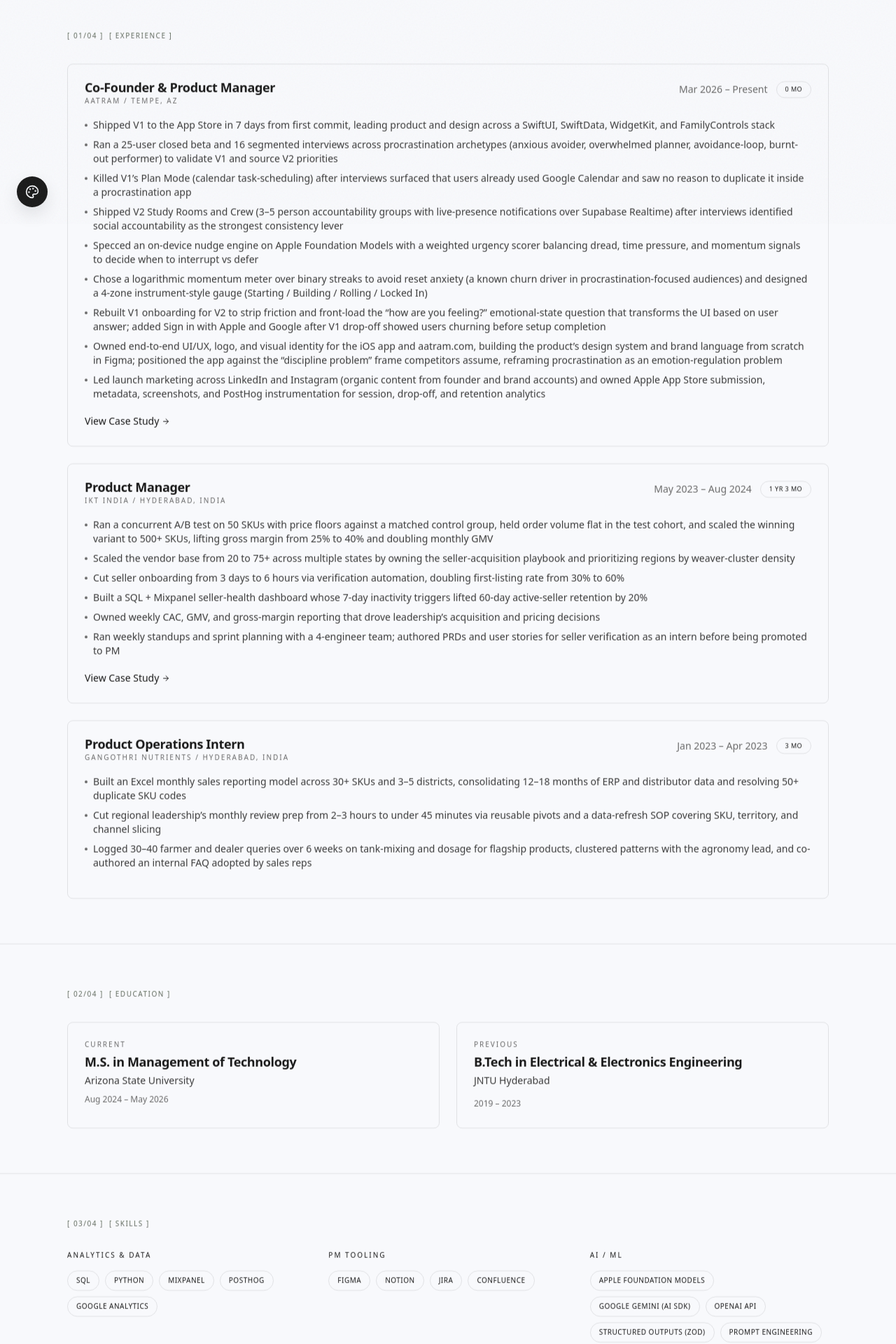
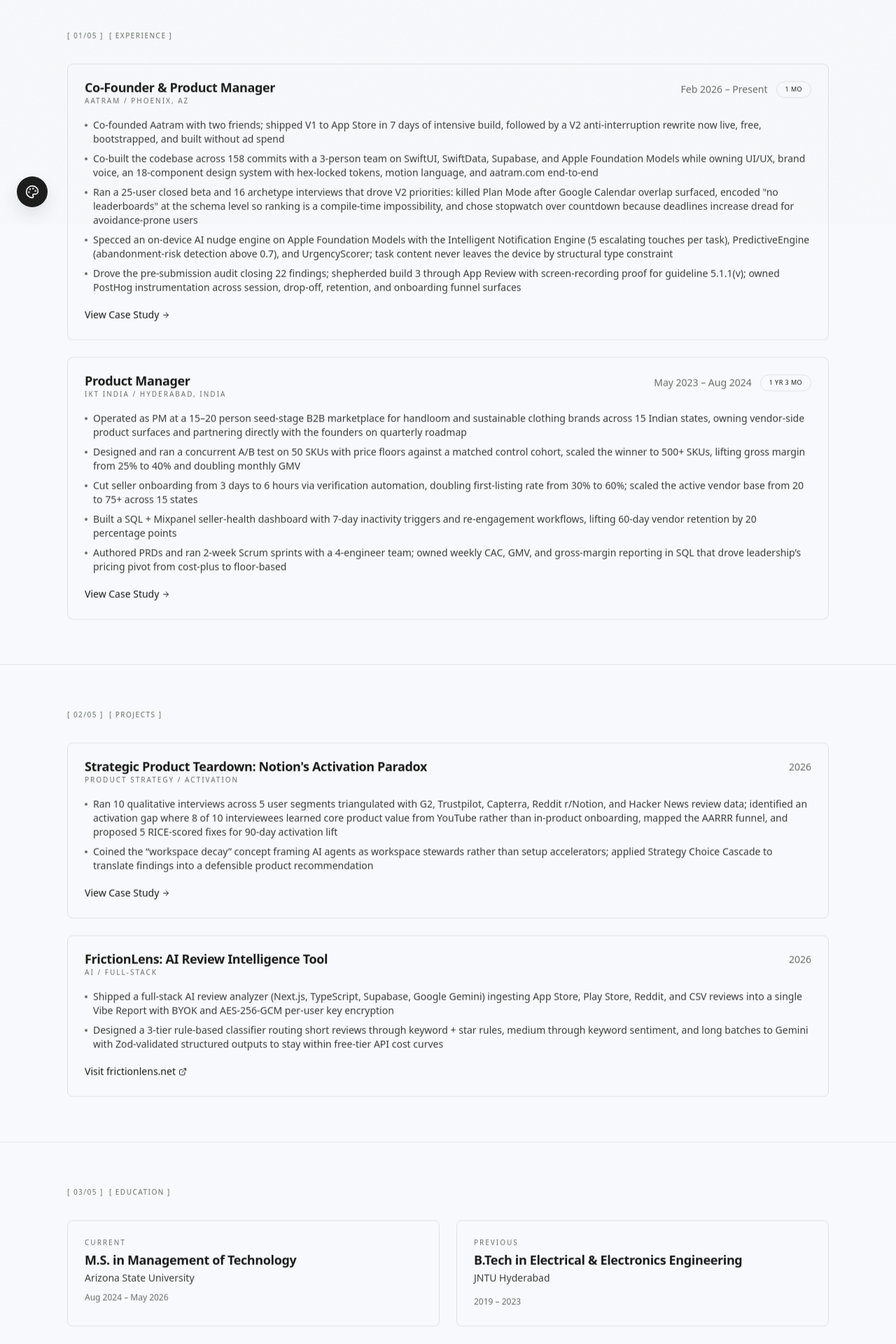
Before and after one commit to chetanjon/portfolio, a Next.js app: page /resume in a window 1280 px wide. Shown: the part 480-2400 px from the top of the page at 70% size. Built offline with nearby package versions, Linux system fonts and the light colour scheme; a web font is replaced by a local one.

Commit message:
fix(location): update location references from Tempe, AZ to Phoenix, AZ feat(resume): add projects section and update work experience details feat(caseStudyTOC): implement back-to-index link for navigation

```diff
--- a/app/about/AboutContent.tsx
+++ b/app/about/AboutContent.tsx
@@ -85,7 +85,7 @@
                   transition={{ duration: 0.5, delay: 0.5 }}
                   className="absolute -bottom-4 -right-4 bg-text-primary text-bg-primary text-[9px] uppercase tracking-widest px-3 py-2"
                 >
-                  Tempe, AZ
+                  Phoenix, AZ
                 </motion.div>
               </div>
             </motion.div>
--- a/app/contact/ContactContent.tsx
+++ b/app/contact/ContactContent.tsx
@@ -43,7 +43,7 @@
 
             <p className="text-lg text-text-secondary max-w-xl">
               Hiring a PM? I&apos;m open to full-time roles starting May 2026 in B2B marketplaces,
-              AI, 0-to-1, or consumer product. Based in Tempe, AZ; open to relocation. Fastest
+              AI, 0-to-1, or consumer product. Based in Phoenix, AZ; open to relocation. Fastest
               reply via email below.
             </p>
           </motion.div>
--- a/app/layout.tsx
+++ b/app/layout.tsx
@@ -101,7 +101,7 @@
   telephone: '(602) 807-9130',
   address: {
     '@type': 'PostalAddress',
-    addressLocality: 'Tempe',
+    addressLocality: 'Phoenix',
     addressRegion: 'AZ',
     addressCountry: 'US',
   },
--- a/app/resume/ResumeContent.tsx
+++ b/app/resume/ResumeContent.tsx
@@ -3,7 +3,7 @@
 import { useState, useRef } from 'react';
 import Link from 'next/link';
 import { motion, useInView } from 'framer-motion';
-import { Download, ArrowRight, FileText, Award } from 'lucide-react';
+import { Download, ArrowRight, FileText, Award, ExternalLink } from 'lucide-react';
 import { SectionMarker } from '@/components/ui/SectionMarker';
 import ResumeModal from '@/components/ui/ResumeModal';
 import { workExperiences } from '@/data/work';
@@ -65,10 +65,10 @@
       {/* Experience Section */}
       <section className="py-16 border-t border-border-default">
         <div className="container-wide">
-          <SectionMarker label="Experience" number="01/04" className="mb-8" />
+          <SectionMarker label="Experience" number="01/05" className="mb-8" />
 
           <div className="space-y-6">
-            {workExperiences.map((work, i) => (
+            {workExperiences.filter((w) => w.featured).map((work, i) => (
               <motion.div
                 key={work.id}
                 initial={{ opacity: 0, y: 20 }}
@@ -118,10 +118,92 @@
         </div>
       </section>
 
+      {/* Projects Section */}
+      <section className="py-16 border-t border-border-default">
+        <div className="container-wide">
+          <SectionMarker label="Projects" number="02/05" className="mb-8" />
+
+          <div className="space-y-6">
+            {[
+              {
+                title: "Strategic Product Teardown: Notion's Activation Paradox",
+                tagline: 'Product Strategy / Activation',
+                year: '2026',
+                href: '/casestudies/notion',
+                external: false,
+                linkLabel: 'View Case Study',
+                points: [
+                  'Ran 10 qualitative interviews across 5 user segments triangulated with G2, Trustpilot, Capterra, Reddit r/Notion, and Hacker News review data; identified an activation gap where 8 of 10 interviewees learned core product value from YouTube rather than in-product onboarding, mapped the AARRR funnel, and proposed 5 RICE-scored fixes for 90-day activation lift',
+                  'Coined the “workspace decay” concept framing AI agents as workspace stewards rather than setup accelerators; applied Strategy Choice Cascade to translate findings into a defensible product recommendation',
+                ],
+              },
+              {
+                title: 'FrictionLens: AI Review Intelligence Tool',
+                tagline: 'AI / Full-Stack',
+                year: '2026',
+                href: 'https://frictionlens.net',
+                external: true,
+                linkLabel: 'Visit frictionlens.net',
+                points: [
+                  'Shipped a full-stack AI review analyzer (Next.js, TypeScript, Supabase, Google Gemini) ingesting App Store, Play Store, Reddit, and CSV reviews into a single Vibe Report with BYOK and AES-256-GCM per-user key encryption',
+                  'Designed a 3-tier rule-based classifier routing short reviews through keyword + star rules, medium through keyword sentiment, and long batches to Gemini with Zod-validated structured outputs to stay within free-tier API cost curves',
+                ],
+              },
+            ].map((project, i) => (
+              <motion.div
+                key={project.title}
+                initial={{ opacity: 0, y: 20 }}
+                whileInView={{ opacity: 1, y: 0 }}
+                viewport={{ once: true }}
+                transition={{ duration: 0.5, delay: i * 0.05 }}
+                className="p-6 border border-border-default rounded-lg hover:border-text-muted transition-colors"
+              >
+                <div className="flex flex-col md:flex-row md:items-start md:justify-between gap-2 mb-4">
+                  <div>
+                    <h3 className="text-lg font-display font-semibold">{project.title}</h3>
+                    <p className="small-caps text-text-muted">{project.tagline}</p>
+                  </div>
+                  <span className="text-sm text-text-muted whitespace-nowrap">{project.year}</span>
+                </div>
+
+                <ul className="space-y-2 mb-4">
+                  {project.points.map((p) => (
+                    <li key={p} className="text-sm text-text-secondary flex items-start gap-2">
+                      <span className="w-1 h-1 rounded-full bg-text-muted mt-2 shrink-0" />
+                      {p}
+                    </li>
+                  ))}
+                </ul>
+
+                {project.external ? (
+                  <a
+                    href={project.href}
+                    target="_blank"
+                    rel="noopener noreferrer"
+                    className="inline-flex items-center text-sm font-medium hover:opacity-60 transition-opacity"
+                  >
+                    {project.linkLabel}
+                    <ExternalLink className="h-3 w-3 ml-1" />
+                  </a>
+                ) : (
+                  <Link
+                    href={project.href}
+                    className="inline-flex items-center text-sm font-medium hover:opacity-60 transition-opacity"
+                  >
+                    {project.linkLabel}
+                    <ArrowRight className="h-3 w-3 ml-1" />
+                  </Link>
+                )}
+              </motion.div>
+            ))}
+          </div>
+        </div>
+      </section>
+
       {/* Education Section */}
       <section className="py-16 border-t border-border-default">
         <div className="container-wide">
-          <SectionMarker label="Education" number="02/04" className="mb-8" />
+          <SectionMarker label="Education" number="03/05" className="mb-8" />
 
           <div className="grid grid-cols-1 md:grid-cols-2 gap-6">
             <motion.div
@@ -162,33 +244,29 @@
       {/* Skills Section */}
       <section className="py-16 border-t border-border-default">
         <div className="container-wide">
-          <SectionMarker label="Skills" number="03/04" className="mb-8" />
+          <SectionMarker label="Skills" number="04/05" className="mb-8" />
 
           <div className="grid grid-cols-1 md:grid-cols-3 gap-8">
             {[
               {
                 title: 'Analytics & Data',
-                skills: ['SQL', 'Python', 'Mixpanel', 'PostHog', 'Google Analytics'],
-              },
-              {
-                title: 'PM Tooling',
-                skills: ['Figma', 'Notion', 'Jira', 'Confluence'],
+                skills: ['SQL', 'Python', 'Mixpanel', 'PostHog', 'Google Analytics', 'Excel'],
               },
               {
                 title: 'AI / ML',
-                skills: ['Apple Foundation Models', 'Google Gemini (AI SDK)', 'OpenAI API', 'Structured Outputs (Zod)', 'Prompt Engineering'],
+                skills: ['Apple Foundation Models', 'Google Gemini', 'OpenAI API', 'Structured Outputs (Zod)', 'On-Device AI'],
               },
               {
                 title: 'Methods',
-                skills: ['Agile/Scrum', 'A/B Testing', 'User Research', 'Jobs-to-be-Done', 'PRDs', 'RICE Prioritization', 'Cohort Analysis', 'Funnel Instrumentation'],
+                skills: ['Agile/Scrum', 'A/B Testing', 'User Research', 'PRDs', 'RICE', 'Cohort Analysis', 'Statistical Testing'],
               },
               {
-                title: 'Design & Brand',
-                skills: ['UI/UX Design', 'Design Systems', 'Visual Identity', 'Logo Design', 'Landing Page Design'],
+                title: 'Design & Build',
+                skills: ['UI/UX', 'Design Systems', 'Brand Voice', 'TypeScript', 'Next.js', 'React', 'SwiftUI', 'Supabase'],
               },
               {
-                title: 'Technical Fluency',
-                skills: ['TypeScript', 'Next.js', 'Supabase', 'Swift/SwiftUI'],
+                title: 'Tools',
+                skills: ['Figma', 'Notion', 'Jira', 'Confluence'],
               },
             ].map((category, i) => (
               <motion.div
@@ -218,7 +296,7 @@
       {/* Certifications Section */}
       <section className="py-16 border-t border-border-default">
         <div className="container-wide">
-          <SectionMarker label="Certifications" number="04/04" className="mb-8" />
+          <SectionMarker label="Certifications" number="05/05" className="mb-8" />
 
           <div className="grid grid-cols-1 md:grid-cols-2 gap-4">
             {personalInfo.certifications.map((cert, i) => (
--- a/components/sections/CTA.tsx
+++ b/components/sections/CTA.tsx
@@ -32,7 +32,7 @@
             </h2>
 
             <p className="text-sm md:text-base text-text-secondary max-w-md mx-auto">
-              B2B marketplaces, AI products, 0-to-1, consumer iOS. Based in Tempe, AZ. Open to
+              B2B marketplaces, AI products, 0-to-1, consumer iOS. Based in Phoenix, AZ. Open to
               relocation. CSPO certified.
             </p>
 
--- a/components/sections/Fundamentals.tsx
+++ b/components/sections/Fundamentals.tsx
@@ -85,7 +85,7 @@
                 transition={{ duration: 0.5, delay: 0.4 }}
                 className="absolute -bottom-4 -right-4 bg-text-primary text-bg-primary text-[9px] uppercase tracking-widest px-3 py-2"
               >
-                Tempe, AZ
+                Phoenix, AZ
               </motion.div>
             </div>
           </motion.div>
--- a/data/personal.ts
+++ b/data/personal.ts
@@ -3,7 +3,7 @@
   fullName: 'Chetan Jonnalagadda',
   title: 'Product Manager',
   tagline: 'I ship products 0→live and scale B2B marketplaces, owning product, design, and brand end-to-end.',
-  location: 'Tempe, Arizona',
+  location: 'Phoenix, Arizona',
   phone: '(602) 807-9130',
   email: 'jonnalagadda8800@gmail.com',
   linkedin: 'https://linkedin.com/in/cjonn',
--- a/data/work.ts
+++ b/data/work.ts
@@ -7,21 +7,17 @@
     company: 'Aatram',
     role: 'Co-Founder & Product Manager',
     type: 'full-time',
-    startDate: '2026-03',
+    startDate: '2026-02',
     endDate: 'Present',
-    location: 'Tempe, AZ',
+    location: 'Phoenix, AZ',
     description:
-      'Consumer iOS app live on the App Store. 3-person founding team. Stack: SwiftUI, SwiftData, WidgetKit, FamilyControls, Apple Foundation Models, Supabase Realtime. Owned product, design, and brand.',
+      'Consumer iOS app live on the App Store, bootstrapped. 3-person founding team. Stack: SwiftUI, SwiftData, Supabase, Apple Foundation Models. Owned product, design, and brand.',
     highlights: [
-      'Shipped V1 to the App Store in 7 days from first commit, leading product and design across a SwiftUI, SwiftData, WidgetKit, and FamilyControls stack',
-      'Ran a 25-user closed beta and 16 segmented interviews across procrastination archetypes (anxious avoider, overwhelmed planner, avoidance-loop, burnt-out performer) to validate V1 and source V2 priorities',
-      'Killed V1’s Plan Mode (calendar task-scheduling) after interviews surfaced that users already used Google Calendar and saw no reason to duplicate it inside a procrastination app',
-      'Shipped V2 Study Rooms and Crew (3–5 person accountability groups with live-presence notifications over Supabase Realtime) after interviews identified social accountability as the strongest consistency lever',
-      'Specced an on-device nudge engine on Apple Foundation Models with a weighted urgency scorer balancing dread, time pressure, and momentum signals to decide when to interrupt vs defer',
-      'Chose a logarithmic momentum meter over binary streaks to avoid reset anxiety (a known churn driver in procrastination-focused audiences) and designed a 4-zone instrument-style gauge (Starting / Building / Rolling / Locked In)',
-      'Rebuilt V1 onboarding for V2 to strip friction and front-load the “how are you feeling?” emotional-state question that transforms the UI based on user answer; added Sign in with Apple and Google after V1 drop-off showed users churning before setup completion',
-      'Owned end-to-end UI/UX, logo, and visual identity for the iOS app and aatram.com, building the product’s design system and brand language from scratch in Figma; positioned the app against the “discipline problem” frame competitors assume, reframing procrastination as an emotion-regulation problem',
-      'Led launch marketing across LinkedIn and Instagram (organic content from founder and brand accounts) and owned Apple App Store submission, metadata, screenshots, and PostHog instrumentation for session, drop-off, and retention analytics',
+      'Co-founded Aatram with two friends; shipped V1 to App Store in 7 days of intensive build, followed by a V2 anti-interruption rewrite now live, free, bootstrapped, and built without ad spend',
+      'Co-built the codebase across 158 commits with a 3-person team on SwiftUI, SwiftData, Supabase, and Apple Foundation Models while owning UI/UX, brand voice, an 18-component design system with hex-locked tokens, motion language, and aatram.com end-to-end',
+      'Ran a 25-user closed beta and 16 archetype interviews that drove V2 priorities: killed Plan Mode after Google Calendar overlap surfaced, encoded "no leaderboards" at the schema level so ranking is a compile-time impossibility, and chose stopwatch over countdown because deadlines increase dread for avoidance-prone users',
+      'Specced an on-device AI nudge engine on Apple Foundation Models with the Intelligent Notification Engine (5 escalating touches per task), PredictiveEngine (abandonment-risk detection above 0.7), and UrgencyScorer; task content never leaves the device by structural type constraint',
+      'Drove the pre-submission audit closing 22 findings; shepherded build 3 through App Review with screen-recording proof for guideline 5.1.1(v); owned PostHog instrumentation across session, drop-off, retention, and onboarding funnel surfaces',
     ],
     metrics: [
       { value: '7 days', label: 'From First Commit to App Store', context: '3-person founding team' },
@@ -139,12 +135,11 @@
     description:
       'Seed-stage B2B handloom marketplace. Promoted from intern after 6 months. Led seller-side product with a 4-engineer team shipping across web, mobile, and ops integrations.',
     highlights: [
-      'Ran a concurrent A/B test on 50 SKUs with price floors against a matched control group, held order volume flat in the test cohort, and scaled the winning variant to 500+ SKUs, lifting gross margin from 25% to 40% and doubling monthly GMV',
-      'Scaled the vendor base from 20 to 75+ across multiple states by owning the seller-acquisition playbook and prioritizing regions by weaver-cluster density',
-      'Cut seller onboarding from 3 days to 6 hours via verification automation, doubling first-listing rate from 30% to 60%',
-      'Built a SQL + Mixpanel seller-health dashboard whose 7-day inactivity triggers lifted 60-day active-seller retention by 20%',
-      'Owned weekly CAC, GMV, and gross-margin reporting that drove leadership’s acquisition and pricing decisions',
-      'Ran weekly standups and sprint planning with a 4-engineer team; authored PRDs and user stories for seller verification as an intern before being promoted to PM',
+      'Operated as PM at a 15–20 person seed-stage B2B marketplace for handloom and sustainable clothing brands across 15 Indian states, owning vendor-side product surfaces and partnering directly with the founders on quarterly roadmap',
+      'Designed and ran a concurrent A/B test on 50 SKUs with price floors against a matched control cohort, scaled the winner to 500+ SKUs, lifting gross margin from 25% to 40% and doubling monthly GMV',
+      'Cut seller onboarding from 3 days to 6 hours via verification automation, doubling first-listing rate from 30% to 60%; scaled the active vendor base from 20 to 75+ across 15 states',
+      'Built a SQL + Mixpanel seller-health dashboard with 7-day inactivity triggers and re-engagement workflows, lifting 60-day vendor retention by 20 percentage points',
+      'Authored PRDs and ran 2-week Scrum sprints with a 4-engineer team; owned weekly CAC, GMV, and gross-margin reporting in SQL that drove leadership’s pricing pivot from cost-plus to floor-based',
     ],
     metrics: [
       { value: '20 → 75+', label: 'Vendor Growth', context: 'across multiple states' },
```
Also changed, not shown: components/ui/CaseStudyTOC.tsx (+75 -0 lines), 1 other file (tests, documents, lock files or other folders).
